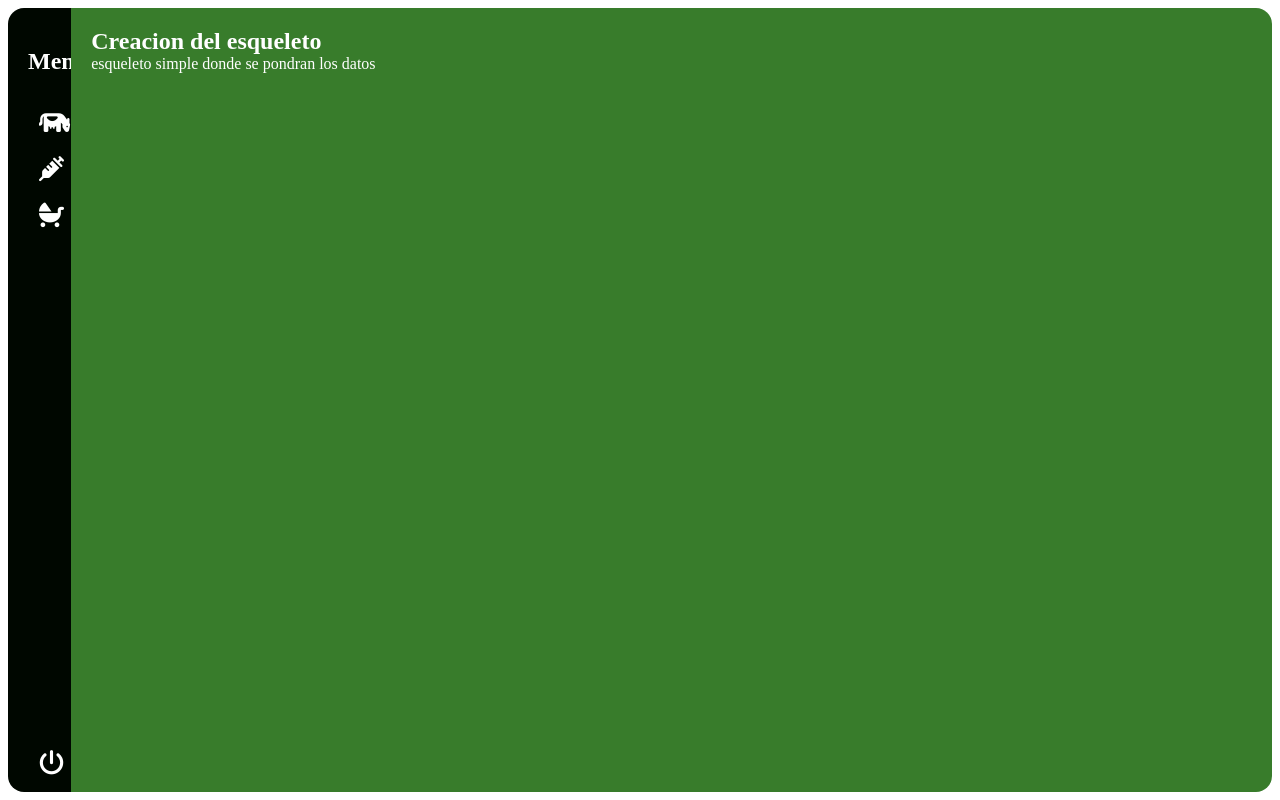
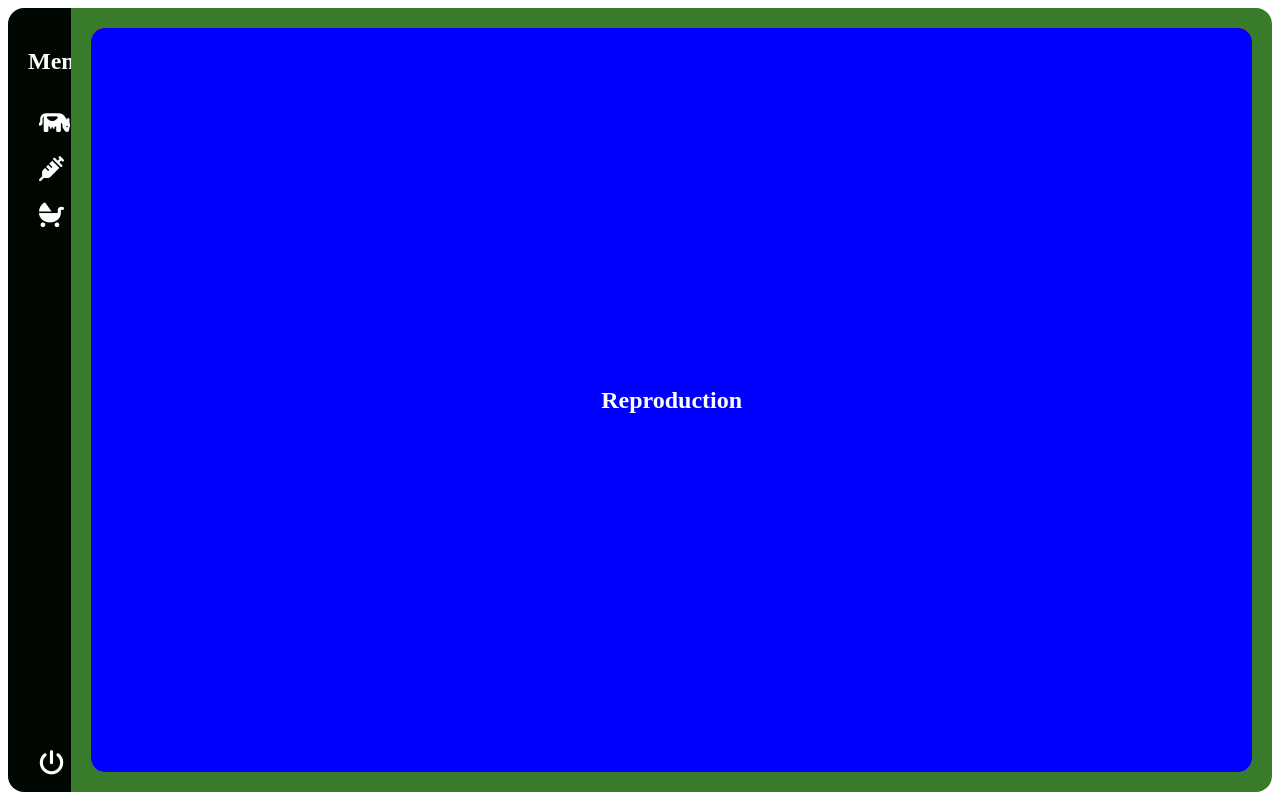
Before and after one commit to JanVal3k/VacaData, an Angular app: page / in a window 1280 px wide. Built offline with nearby package versions, Linux system fonts and the light colour scheme.

Commit message:
feat: alineacion de los demas componetes dentro del espacio de trabajo

```diff
--- a/src/app/animals/animals.component.css
+++ b/src/app/animals/animals.component.css
@@ -0,0 +1,10 @@
+.contentAnimals{
+    position: absolute;
+    display: flex;
+    inset: 20px;
+    justify-content: center;
+    align-items: center;
+    background-color: yellow;
+    border-radius: 14px;
+    z-index: 1;
+}
--- a/src/app/animals/animals.component.html
+++ b/src/app/animals/animals.component.html
@@ -1 +1,3 @@
-<p>animals works!</p>
+<div class="contentAnimals">
+  <h1>Animals</h1>
+</div>
--- a/src/app/app.component.css
+++ b/src/app/app.component.css
@@ -21,12 +21,13 @@
     border-top-left-radius: 16px;
 }
 .content {
+    display: flex;
+    flex-grow: 1;
+    flex-direction: column;
     background-color: #387c2b;
     color: #fff;
-    flex-grow: 1;
-    padding: 20px;;
+    padding: 10px;
     border-bottom-right-radius: 16px;
     border-top-right-radius: 16px;
     position: relative;
-    z-index: 1;
 }
--- a/src/app/app.component.html
+++ b/src/app/app.component.html
@@ -3,8 +3,9 @@
     <app-menu />
   </nav>
   <nav class="content">
-    <h1>Creacion del esqueleto</h1>
-    <p>esqueleto simple donde se pondran los datos</p>
+    <app-animals />
+    <app-health />
+    <app-reproducction />
   </nav>
 </div>
 <router-outlet />
--- a/src/app/app.component.ts
+++ b/src/app/app.component.ts
@@ -1,10 +1,13 @@
 import { Component } from '@angular/core';
 import { RouterOutlet } from '@angular/router';
 import { MenuComponent } from "./menu/menu.component";
+import { AnimalsComponent } from "./animals/animals.component";
+import { HealthComponent } from "./health/health.component";
+import { ReproducctionComponent } from "./reproducction/reproducction.component";
 
 @Component({
   selector: 'app-root',
-  imports: [RouterOutlet, MenuComponent],
+  imports: [RouterOutlet, MenuComponent, AnimalsComponent, HealthComponent,ReproducctionComponent],
   templateUrl: './app.component.html',
   styleUrl: './app.component.css'
 })
--- a/src/app/health/health.component.css
+++ b/src/app/health/health.component.css
@@ -0,0 +1,10 @@
+.contentHealth{
+    position: absolute;
+    display: flex;
+    inset: 20px;
+    justify-content: center;
+    align-items: center;
+    background-color: red;
+    border-radius: 14px;
+    z-index: 2;
+}
--- a/src/app/health/health.component.html
+++ b/src/app/health/health.component.html
@@ -1 +1,3 @@
-<p>health works!</p>
+<div class="contentHealth">
+  <h1>Health</h1>
+</div>
--- a/src/app/reproducction/reproducction.component.css
+++ b/src/app/reproducction/reproducction.component.css
@@ -0,0 +1,10 @@
+.contentReproduction{
+    position: absolute;
+    display: flex;
+    inset: 20px;
+    justify-content: center;
+    align-items: center;
+    background-color: blue;
+    border-radius: 14px;
+    z-index: 3;
+}
--- a/src/app/reproducction/reproducction.component.html
+++ b/src/app/reproducction/reproducction.component.html
@@ -1 +1,3 @@
-<p>reproducction works!</p>
+<div class="contentReproduction">
+  <h1>Reproduction</h1>
+</div>
```
